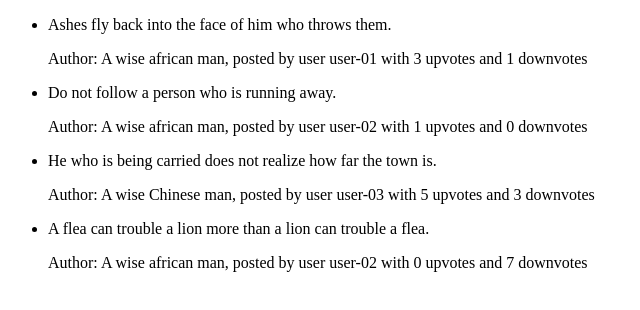
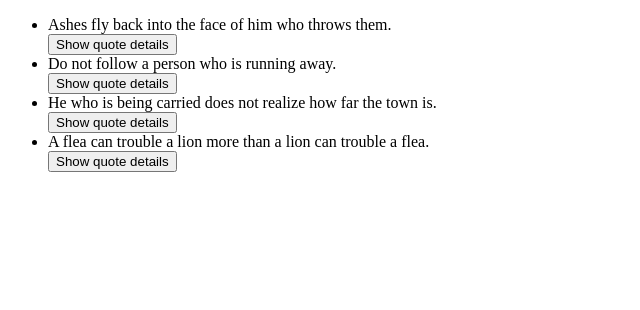
Before and after one commit to Clinton-dev/quotes-app, an Angular app: page / in a window 1280 px wide. Shown: the top 310 px of the page, without its empty margins (0-640 px from the left). Built offline with nearby package versions, Linux system fonts and the light colour scheme.

Commit message:
Add toggle functionality to quote component

```diff
--- a/src/app/quote.ts
+++ b/src/app/quote.ts
@@ -1,4 +1,7 @@
 export class Quote {
+    showDescription: boolean;
 
-    constructor(public id:number, public name:string, public author:string, public user:string, public upvotes:number, public downvotes:number){}
+    constructor(public id:number, public name:string, public author:string, public user:string, public upvotes:number, public downvotes:number){
+        this.showDescription = false;
+    }
 }
--- a/src/app/quote/quote.component.html
+++ b/src/app/quote/quote.component.html
@@ -1,6 +1,7 @@
 <ul>
-    <li *ngFor="let quote of quotes">
-        {{quote.name}}
-        <app-quote-detail [quote]="quote"></app-quote-detail>
-    </li>
+    <div *ngFor="let quote of quotes;let i = index">
+        <li > {{quote.name}} </li>
+        <button (click)="toggleDetails(i)">Show quote details</button>
+        <app-quote-detail *ngIf="quote.showDescription" [quote]="quote"></app-quote-detail>
+    </div>
 </ul>
--- a/src/app/quote/quote.component.ts
+++ b/src/app/quote/quote.component.ts
@@ -8,11 +8,15 @@ import { Quote } from "../quote";
 })
 export class QuoteComponent implements OnInit {
   quotes:Quote[] = [
-    {id:1, name:"Ashes fly back into the face of him who throws them.", author: "A wise african man", user: "user-01", upvotes: 3, downvotes: 1 },
-    {id:2, name:"Do not follow a person who is running away.", author: "A wise african man", user:"user-02", upvotes: 1, downvotes: 0},
-    {id:3, name:"He who is being carried does not realize how far the town is.", author: "A wise Chinese man", user:"user-03", upvotes: 5, downvotes: 3},
-    {id:4, name:"A flea can trouble a lion more than a lion can trouble a flea.", author: "A wise african man", user:"user-02", upvotes: 0, downvotes: 7}
-  ]
+    new Quote(1, "Ashes fly back into the face of him who throws them.", "A wise african man", "user-01", 3, 1),
+    new Quote(2,"Do not follow a person who is running away.", "A wise african man", "user-02", 1, 0),
+    new Quote(3,"He who is being carried does not realize how far the town is.", "A wise Chinese man", "user-03", 5, 1),
+    new Quote(4,"A flea can trouble a lion more than a lion can trouble a flea.", "A wise african man", "user-02", 0, 7)
+  ];
+
+  toggleDetails(index) {
+    this.quotes[index].showDescription = !this.quotes[index].showDescription;
+  }
 
   constructor() { }
 
```
